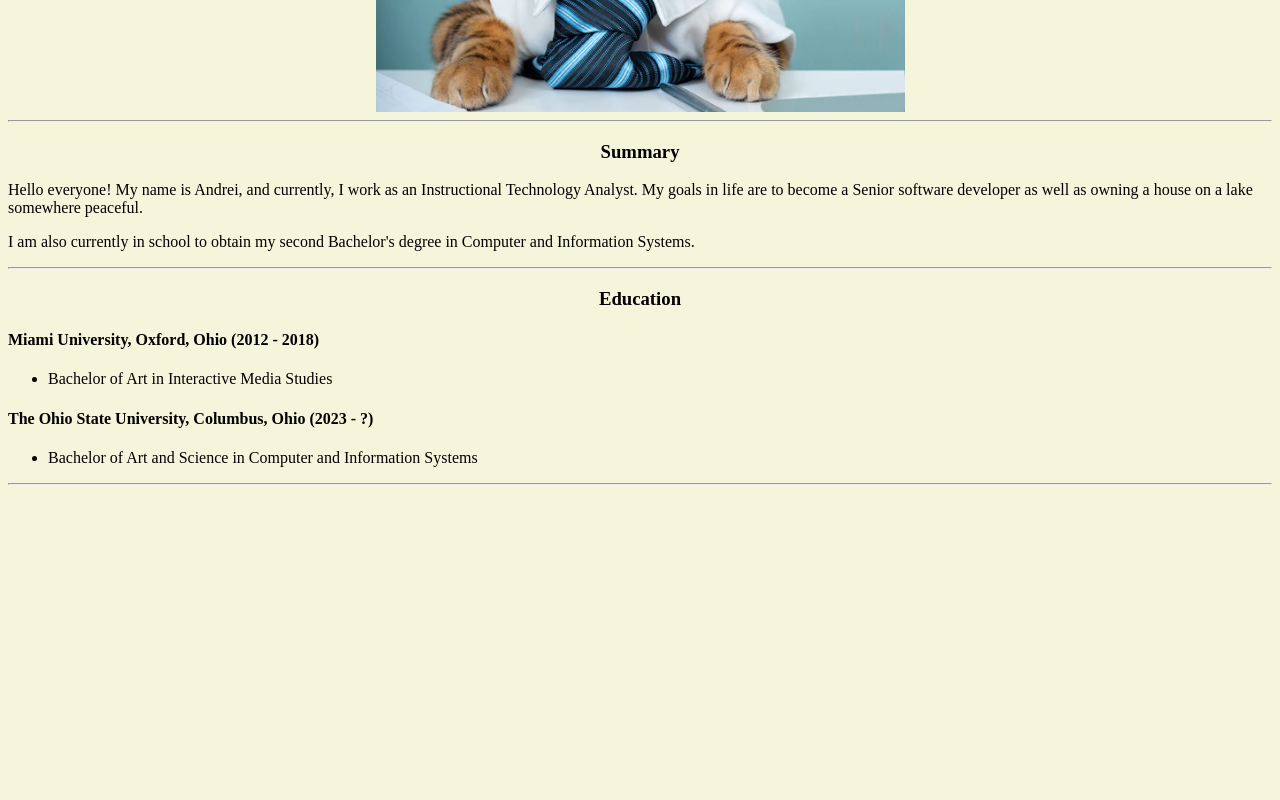
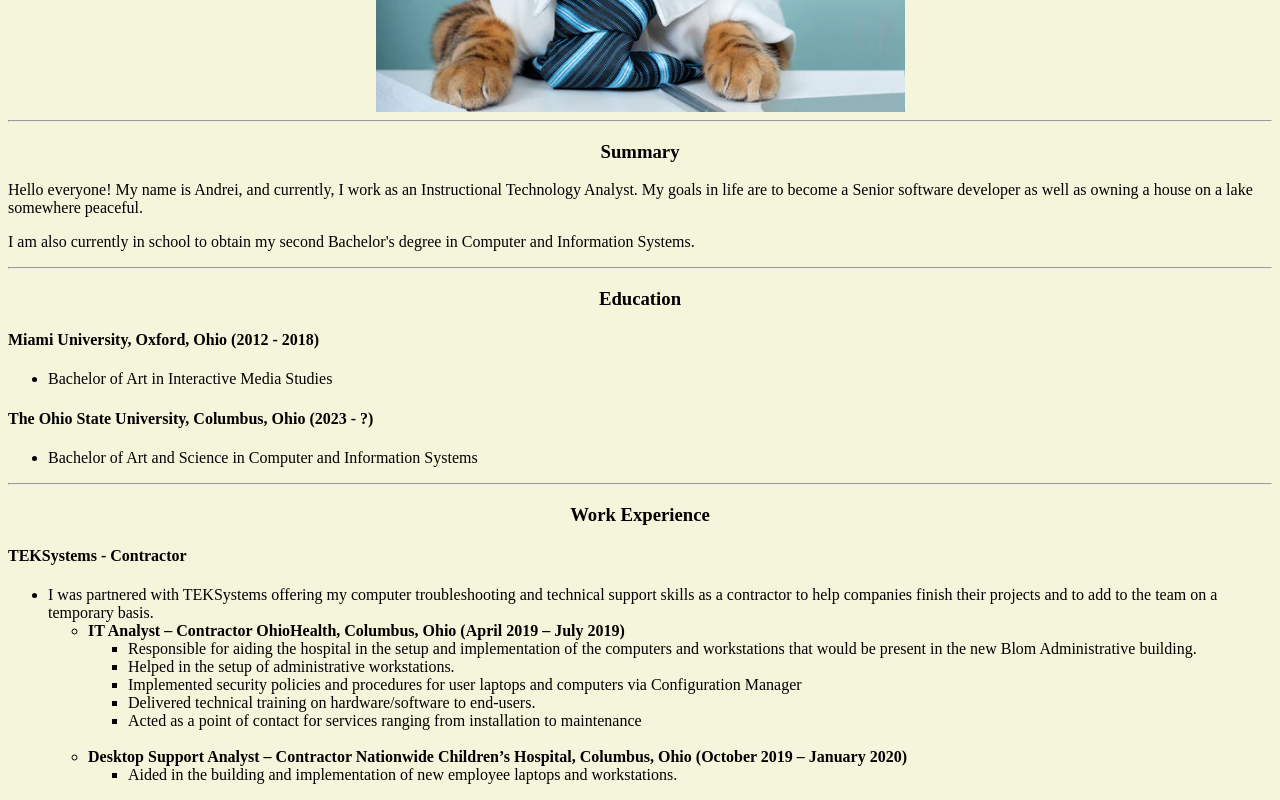
Before and after one commit to Andrei-Malachi-Dalton/Projects, a plain HTML site: page Web_Dev/Resume/public/index.html in a window 1280 px wide. Shown: the part 368-1168 px from the top of the page. Before the commit the page ends 861 px from the top, so only its background shows below. Drawn offline with Linux system fonts and the light colour scheme.

Commit message:
Added a few lines of work experience

```diff
--- a/Web_Dev/Resume/public/index.html
+++ b/Web_Dev/Resume/public/index.html
@@ -43,6 +43,39 @@
 
         <hr>
 
-
+        <h3 style="text-align: center;">Work Experience</h3>
+        <h4>TEKSystems - Contractor</h4>
+        <ul>
+            <li>I was partnered with TEKSystems offering my computer troubleshooting and technical
+                support skills as a contractor to help companies finish their projects and to add to the
+                team on a temporary basis.
+            </li>
+            <ul>
+                <li><b>IT Analyst – Contractor OhioHealth, Columbus, Ohio (April 2019 – July 2019)</b>
+                    <br>
+                    <ul>
+                        <li>Responsible for aiding the hospital in the setup and implementation of the computers
+                            and workstations that would be present in the new Blom Administrative building.
+                        </li>
+                        <li>
+                            Helped in the setup of administrative workstations.
+                        </li>
+                        <li>
+                            Implemented security policies and procedures for user laptops and computers via
+                            Configuration Manager
+                        </li>
+                        <li>Delivered technical training on hardware/software to end-users.</li>
+                        <li>Acted as a point of contact for services ranging from installation to maintenance</li>
+                    </ul>
+                </li>
+                <br>
+                <li><b>Desktop Support Analyst – Contractor
+                    Nationwide Children’s Hospital, Columbus, Ohio (October 2019 – January 2020)</b>
+                </li>
+                <ul>
+                    <li>Aided in the building and implementation of new employee laptops and workstations.</li>
+                </ul>
+            </ul>
+        </ul>
     </body>
 </html>
```
